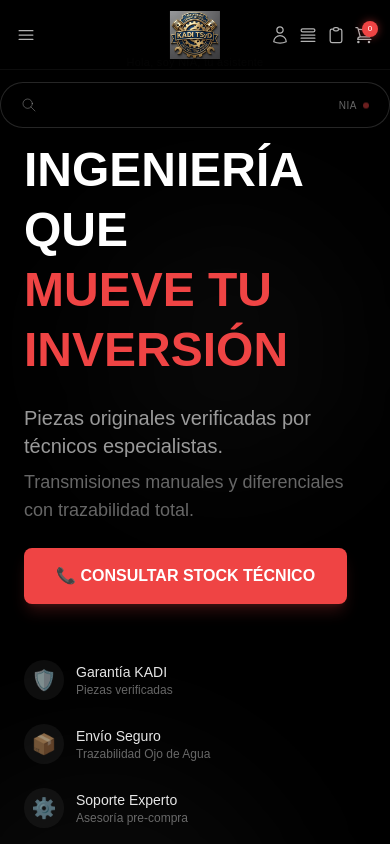
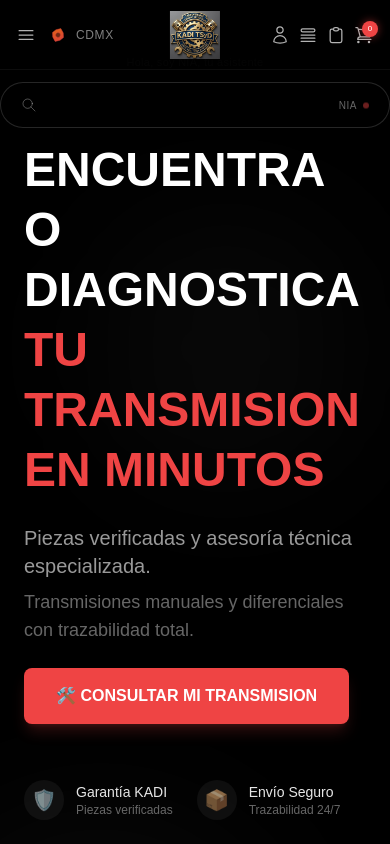
Before and after one commit to leoordazc/kadi-tsd, a Next.js app: page / in a window 390 px wide. Shown: the top 844 px of the page. Built offline with nearby package versions, Linux system fonts and the light colour scheme; no server answers.

Commit message:
Actualización masiva de correos y ajustes finales de SEO

```diff
--- a/app/page.tsx
+++ b/app/page.tsx
@@ -16,6 +16,7 @@ import LegalSidebar from "@/components/LegalSidebar";
 import { supabase } from "@/lib/supabase";
 import ConsultaStockModal from "@/components/ConsultaStockModal";
 import Link from "next/link";
+import LocationWidget from "@/components/LocationWidget";
 
 // Tipos para los mensajes
 interface Message {
@@ -243,15 +244,9 @@ const updateQuantity = (id: string, quantity: number) => {
           </svg>
         </button>
 
-        {/* Ubicación minimalista */}
-        <div className="hidden lg:flex items-center gap-1 text-white/50 text-xs">
-          <svg className="w-3 h-3" fill="none" stroke="currentColor" viewBox="0 0 24 24">
-            <path strokeLinecap="round" strokeLinejoin="round" strokeWidth={1.5} d="M17.657 16.657L13.414 20.9a1.998 1.998 0 01-2.827 0l-4.244-4.243a8 8 0 1111.314 0z" />
-            <path strokeLinecap="round" strokeLinejoin="round" strokeWidth={1.5} d="M15 11a3 3 0 11-6 0 3 3 0 016 0z" />
-          </svg>
-          <span>Ojo de Agua</span>
-        </div>
-      </div>
+        {/* Ubicación con animación */}
+        <LocationWidget />
+      </div>  {/* ← Cierre del LADO IZQUIERDO */}
 
       {/* ===== LOGO CENTRADO ===== */}
       <div className="absolute left-1/2 transform -translate-x-1/2">
@@ -334,10 +329,10 @@ const updateQuantity = (id: string, quantity: number) => {
             {cartItems.reduce((acc, item) => acc + (item.quantity || 1), 0)}
           </span>
         </button>
-      </div>
-    </div>
-  </div>
-</header>
+      </div>  {/* ← Cierre del LADO DERECHO */}
+    </div>  {/* ← Cierre del div flex */}
+  </div>  {/* ← Cierre del div container */}
+</header>  {/* ← Cierre del header */}
 
       {/* ===== BUSCADOR NIA ===== */}
       <NIASearchBar onSearch={(query) => console.log("Buscando:", query)} />
@@ -363,13 +358,13 @@ const updateQuantity = (id: string, quantity: number) => {
         className="space-y-6"
       >
         <h1 className="text-5xl md:text-6xl font-bold leading-tight">
-          <span className="text-white">INGENIERÍA QUE</span>
+          <span className="text-white">ENCUENTRA O DIAGNOSTICA</span>
           <br />
-          <span className="text-[#ef4444]">MUEVE TU INVERSIÓN</span>
+          <span className="text-[#ef4444]">TU TRANSMISION EN MINUTOS</span>
         </h1>
 
         <p className="text-xl text-white/60 max-w-lg">
-          Piezas originales verificadas por técnicos especialistas.
+          Piezas verificadas y asesoría técnica especializada.
           <span className="block text-white/40 text-lg mt-2">
             Transmisiones manuales y diferenciales con trazabilidad total.
           </span>
@@ -380,7 +375,7 @@ const updateQuantity = (id: string, quantity: number) => {
   onClick={() => setIsStockModalOpen(true)}
   className="relative group px-8 py-4 bg-[#ef4444] text-white font-bold rounded-lg overflow-hidden shadow-lg shadow-[#ef4444]/20"
 >
-  <span className="relative z-10">📞 CONSULTAR STOCK TÉCNICO</span>
+  <span className="relative z-10">🛠️ CONSULTAR MI TRANSMISION</span>
   <motion.div
     className="absolute inset-0 bg-white"
     initial={{ x: "-100%", opacity: 0 }}
@@ -393,7 +388,7 @@ const updateQuantity = (id: string, quantity: number) => {
         <div className="pt-8 flex flex-wrap gap-6">
           {[
             { icon: "🛡️", title: "Garantía KADI", desc: "Piezas verificadas" },
-            { icon: "📦", title: "Envío Seguro", desc: "Trazabilidad Ojo de Agua" },
+            { icon: "📦", title: "Envío Seguro", desc: "Trazabilidad 24/7" },
             { icon: "⚙️", title: "Soporte Experto", desc: "Asesoría pre-compra" }
           ].map((item, i) => (
             <div key={i} className="flex items-center gap-3">
@@ -570,7 +565,7 @@ const updateQuantity = (id: string, quantity: number) => {
             {[
               { step: "01", title: "Consulta", desc: "Habla con NIA sobre tu vehículo" },
               { step: "02", title: "Recomendación", desc: "IA analiza compatibilidad y stock" },
-              { step: "03", title: "Entrega", desc: "Recibe tu transmisión en 24h" }
+              { step: "03", title: "Entrega", desc: "Recibe tu transmisión en tiempo record" }
             ].map((step, i) => (
               <motion.div
                 key={i}
@@ -603,7 +598,7 @@ const updateQuantity = (id: string, quantity: number) => {
             <h2 className="text-4xl font-light text-white/90 mb-3">
               Red de <span className="text-[#ef4444]">Distribución</span>
             </h2>
-            <p className="text-white/40 text-sm tracking-widest">COBERTURA NACIONAL · ENTREGA 24H</p>
+            <p className="text-white/40 text-sm tracking-widest">COBERTURA NACIONAL · ENTREGA 2-3 dias habiles</p>
             <div className="w-12 h-px bg-gradient-to-r from-transparent via-[#ef4444] to-transparent mx-auto mt-6" />
           </motion.div>
 
@@ -636,7 +631,7 @@ const updateQuantity = (id: string, quantity: number) => {
                 <div className="grid grid-cols-2 gap-6">
                   <div>
                     <div className="text-3xl font-light text-white/90">24h</div>
-                    <div className="text-xs text-white/30 tracking-wider">ENTREGA PROMEDIO</div>
+                    <div className="text-xs text-white/30 tracking-wider">ENTREGA PROMEDIO EN FLETERA</div>
                   </div>
                   <div>
                     <div className="text-3xl font-light text-white/90">100%</div>
@@ -728,16 +723,16 @@ const updateQuantity = (id: string, quantity: number) => {
           <div className="grid grid-cols-1 md:grid-cols-4 gap-8">
             <div>
               <h5 className="text-white/90 mb-4">KADI TS&D</h5>
-              <p className="text-sm text-white/30">Transmisiones y diferenciales con inteligencia artificial</p>
+              <p className="text-sm text-white/30">Transmisiones manuales y diferenciales</p>
             </div>
             <div>
               <h5 className="text-white/90 mb-4">Contacto</h5>
-              <p className="text-sm text-white/30">hola@kadi.mx</p>
-              <p className="text-sm text-white/30">+52 55 1234 5678</p>
+              <p className="text-sm text-white/30">ventas.kaditsd@gmail.com.mx</p>
+              <p className="text-sm text-white/30">+52 55 7338 2923</p>
             </div>
             <div>
               <h5 className="text-white/90 mb-4">Ubicación</h5>
-              <p className="text-sm text-white/30">CDMX · Monterrey · Guadalajara</p>
+              <p className="text-sm text-white/30">CDMX · Edo. de México</p>
             </div>
             <div>
               <h5 className="text-white/90 mb-4">Legal</h5>
@@ -745,7 +740,7 @@ const updateQuantity = (id: string, quantity: number) => {
             </div>
           </div>
           <div className="mt-12 pt-8 border-t border-white/5 text-center text-white/20 text-xs">
-            © 2026 KADI TRANSMISSION SYSTEMS. TODOS LOS DERECHOS RESERVADOS.
+            © 2026 KADI TRANSMISIÓNES MANUALES & DIFERENCIALES. TODOS LOS DERECHOS RESERVADOS.
           </div>
         </div>
       </footer>
--- a/components/BankInfoModal.tsx
+++ b/components/BankInfoModal.tsx
@@ -52,7 +52,7 @@ export default function BankInfoModal({ isOpen, onClose, total }: BankInfoModalP
           </div>
         </div>
         <p className="text-xs text-white/30 mt-4">
-          Realiza la transferencia y envía el comprobante a <strong>hola@kadi.mx</strong> para confirmar tu pedido.
+          Realiza la transferencia y envía el comprobante a <strong>ventas.kaditsd@gmail.com.mx</strong> para confirmar tu pedido.
         </p>
         <button
           onClick={onClose}
--- a/components/CartSidebar.tsx
+++ b/components/CartSidebar.tsx
@@ -148,7 +148,7 @@ export default function CartSidebar({
                     Cuenta: 1234 5678 9012<br />
                     CLABE: 0123 4567 8901 2345 67<br />
                     Referencia: <strong>KADI-{Date.now()}</strong><br />
-                    Envía tu comprobante a hola@kadi.mx para confirmar tu pedido.
+                    Envía tu comprobante a ventas.kaditsd@gmail.com.mx para confirmar tu pedido.
                   </div>
                 )}
 
--- a/components/JsonLd.tsx
+++ b/components/JsonLd.tsx
@@ -17,7 +17,7 @@ export default function JsonLd() {
     },
     "contactPoint": {
       "@type": "ContactPoint",
-      "telephone": "+52-55-1234-5678",
+      "telephone": "+52-55-7338-2923",
       "contactType": "customer service",
       "availableLanguage": ["Spanish"]
     },
--- /dev/null
+++ b/components/LocationWidget.tsx
@@ -0,0 +1,75 @@
+"use client";
+
+import { useState } from "react";
+import { motion, AnimatePresence } from "framer-motion";
+
+export default function LocationWidget() {
+    const [isAnimating, setIsAnimating] = useState(false);
+    const [currentLocation, setCurrentLocation] = useState("CDMX");
+    const locations = ["CDMX", "OJO DE AGUA EDO. MÉXICO"];
+
+    const handleClick = () => {
+        if (isAnimating) return;
+        setIsAnimating(true);
+
+        // Cambiar texto después de medio segundo
+        setTimeout(() => {
+            const nextIndex = (locations.indexOf(currentLocation) + 1) % locations.length;
+            setCurrentLocation(locations[nextIndex]);
+        }, 500);
+
+        // Restaurar después de 1.5 segundos
+        setTimeout(() => {
+            setIsAnimating(false);
+        }, 1500);
+    };
+
+    return (
+        <div
+            onClick={handleClick}
+            className="flex items-center gap-2 cursor-pointer group"
+        >
+            {/* Polígono con rotación continua usando framer-motion */}
+            <motion.div
+                className="relative w-5 h-5"
+                animate={isAnimating ? { rotate: 540 } : { rotate: 360 }}
+                transition={
+                    isAnimating
+                        ? { duration: 0.5, repeat: 2, ease: "easeOut" }
+                        : { duration: 12, repeat: Infinity, ease: "linear" }
+                }
+            >
+                <svg viewBox="0 0 100 100" className="w-full h-full">
+                    <defs>
+                        <linearGradient id="polyGrad" x1="0%" y1="0%" x2="100%" y2="100%">
+                            <stop offset="0%" stopColor="#ef4444" />
+                            <stop offset="100%" stopColor="#f97316" />
+                        </linearGradient>
+                    </defs>
+                    <polygon
+                        points="50,15 70,30 80,50 70,70 50,85 30,70 20,50 30,30"
+                        fill="url(#polyGrad)"
+                        stroke="#ef4444"
+                        strokeWidth="2"
+                        opacity="0.9"
+                    />
+                    <circle cx="50" cy="50" r="12" fill="rgba(0,0,0,0.5)" stroke="#ef4444" strokeWidth="1.5" />
+                </svg>
+            </motion.div>
+
+            {/* Texto de ubicación con animación */}
+            <AnimatePresence mode="wait">
+                <motion.span
+                    key={currentLocation}
+                    initial={{ opacity: 0, y: 3 }}
+                    animate={{ opacity: 1, y: 0 }}
+                    exit={{ opacity: 0, y: -3 }}
+                    transition={{ duration: 0.2 }}
+                    className="text-white/50 text-xs tracking-wider"
+                >
+                    {currentLocation}
+                </motion.span>
+            </AnimatePresence>
+        </div>
+    );
+}
--- a/components/ServiceCard.tsx
+++ b/components/ServiceCard.tsx
@@ -25,10 +25,10 @@ export default function ServiceCard({ icon, title, description, cta, color, dela
                 router.push("/catalogo");
             } else if (title === "REPARACIÓN ESPECIALIZADA") {
                 const message = encodeURIComponent("Hola, quiero cotizar una reparación.");
-                window.open(`https://wa.me/5215512345678?text=${message}`, "_blank");
+                window.open(`https://wa.me/525573382923?text=${message}`, "_blank");
             } else if (title === "MANTENIMIENTO PREVENTIVO") {
                 const message = encodeURIComponent("Hola, quiero agendar una cita para mantenimiento.");
-                window.open(`https://wa.me/5215512345678?text=${message}`, "_blank");
+                window.open(`https://wa.me/525573382923?text=${message}`, "_blank");
             }
         }
     };
```
Also changed, not shown: app/globals.css (+11 -7 lines), components/LegalSidebar.tsx (+6 -6 lines). Lines whose indentation alone changed are shown as unchanged.
